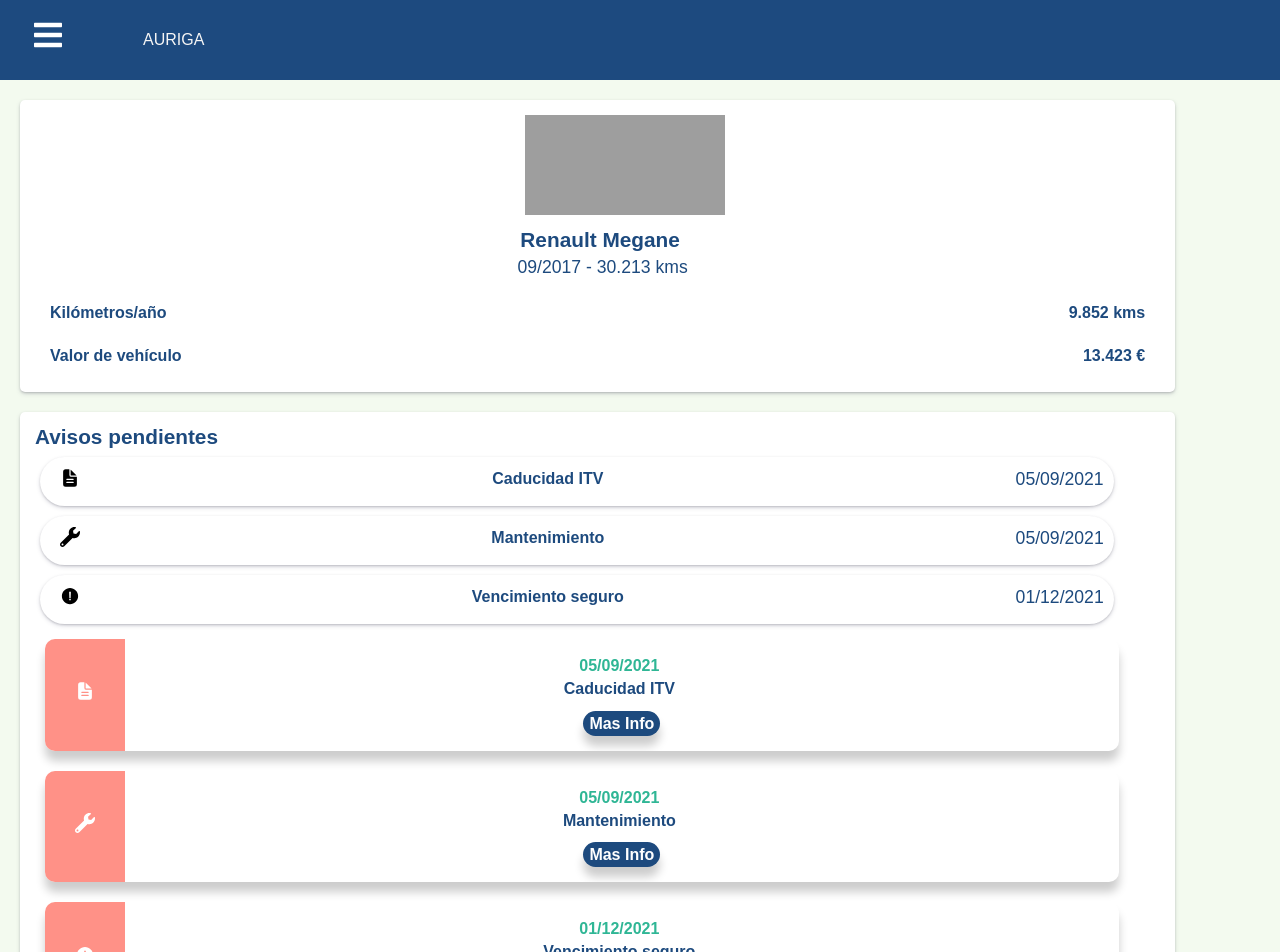
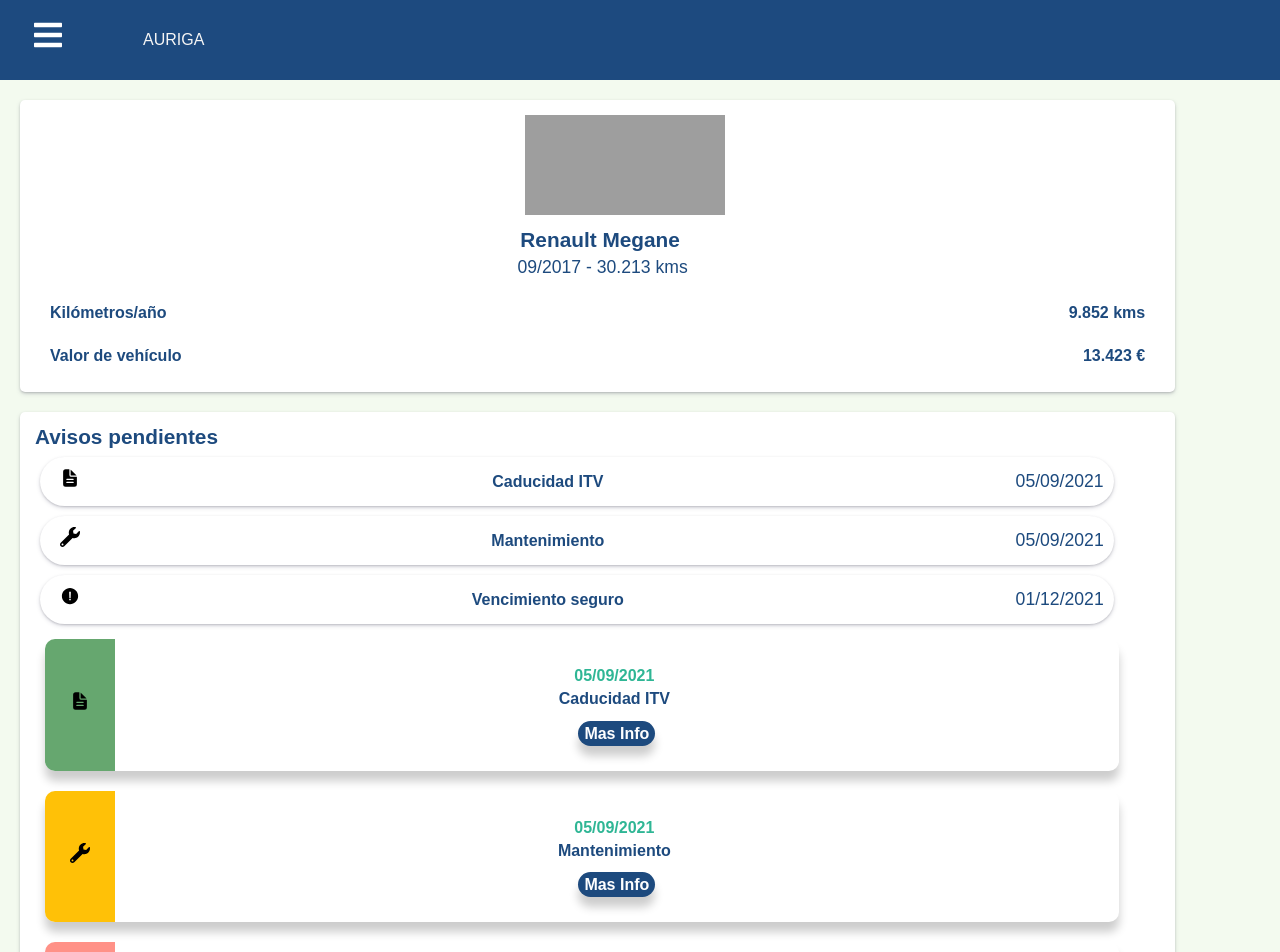
Before and after one commit to Vir89/Auriga, a React (Create React App) app in the folder client/: page / in a window 1280 px wide. Shown: the top 952 px of the page. Built offline with nearby package versions, Linux system fonts and the light colour scheme; grey boxes are pictures that could not be loaded.

Commit message:
added new styles to alert

```diff
--- a/client/src/components/atoms/Button.js
+++ b/client/src/components/atoms/Button.js
@@ -9,9 +9,8 @@
     color: #fff;
     font-size: 1rem;
     font-weight: 600;
-    padding: 10x;
-    bottom: 30px;
-    right: 30px;
+    padding: 20x;
+
     margin-top:10px;
     background-color:${props => props.theme.colors.primary} ;
 
--- a/client/src/components/atoms/DivAlert.js
+++ b/client/src/components/atoms/DivAlert.js
@@ -4,9 +4,10 @@
     width: 95%;
     margin:5px;
     display:flex;
-    flex-direction: row;
+    flex-flow: row wrap;
     padding: 10px;
     border-radius: 50px;
+    align-items: center;
     justify-content: space-between;
     box-shadow: rgba(50, 50, 93, 0.25) 0px 2px 5px -1px, rgba(0, 0, 0, 0.3) 0px 1px 3px -1px;
     background-color:${props => props.theme.colors.white} !important;
--- a/client/src/components/atoms/DivColumn.js
+++ b/client/src/components/atoms/DivColumn.js
@@ -4,31 +4,34 @@
     display: flex;
     flex-direction: column;
     padding:5px;
+
     ${props=>props.center && css`
         align-items: center;
+        justify-content: center;
         width: 100%;
 
     `}
+
     ${props=>props.padding && css`
-        padding:15px;
+        padding:25px;
+    `}
+     ${props=>props.danger && css`
+            background-color:${props => props.theme.colors.lightDanger} ;
+        `}
+    ${props=>props.warning && css`
+        background-color:${props => props.theme.colors.warning} ;
+    `}
+    ${props=>props.success && css`
+        background-color:${props => props.theme.colors.success} ;
     `}
 
     ${props=>props.span && css`
-        background-color: #2A265F;
-        color: #fff;
-        padding: 20px;
+
+        color: #000;
+        padding: 15px;
         max-width: 250px;
         justify-content: center;
-        background-color:${props => props.theme.colors.primary};
-        ${props=>props.danger && css`
-            background-color:${props => props.theme.colors.lightDanger} !important;
-        `}
-        ${props=>props.warning && css`
-            background-color:${props => props.theme.colors.warning} !important;
-        `}
-        ${props=>props.success && css`
-            background-color:${props => props.theme.colors.success} !important;
-        `}
+
     `}
 
 
--- a/client/src/components/molecules/Alert2.js
+++ b/client/src/components/molecules/Alert2.js
@@ -10,25 +10,21 @@
 import DivColumn from '../atoms/DivColumn';
 
 const icons={
-    danger: <IoAlertCircleSharp/>,
-    repair:<FaWrench/>,
-    yellow:<RiCheckboxBlankCircleFill/>,
-    document:<IoDocumentText/>
+    danger: <DivColumn danger span><Span> <IoAlertCircleSharp/></Span></DivColumn>,
+    repair:<DivColumn warning span><Span> <FaWrench/></Span></DivColumn>,
+    yellow:<DivColumn ><Span> <RiCheckboxBlankCircleFill/></Span></DivColumn>,
+    document:<DivColumn success span><Span> <IoDocumentText/></Span></DivColumn>
 }
 
 export const Alert2 = ({alert}) => {
     return (
-        <div>
+
             <CardAlertContainer>
 
 
 
-                <DivColumn span danger>
-                    <Span> {icons[alert.type]}  </Span>
-
-
-                </DivColumn>
-                <DivColumn center padding>
+                {icons[alert.type]}
+                <DivColumn spaceArround center padding>
                      <H3 secondary >{alert.fechaCaducidad}</H3>
                     <H3>{alert.name}</H3>
                     <Button >Mas Info</Button>
@@ -36,7 +32,7 @@
 
             </CardAlertContainer>
 
-        </div>
+
 
 
 
```
